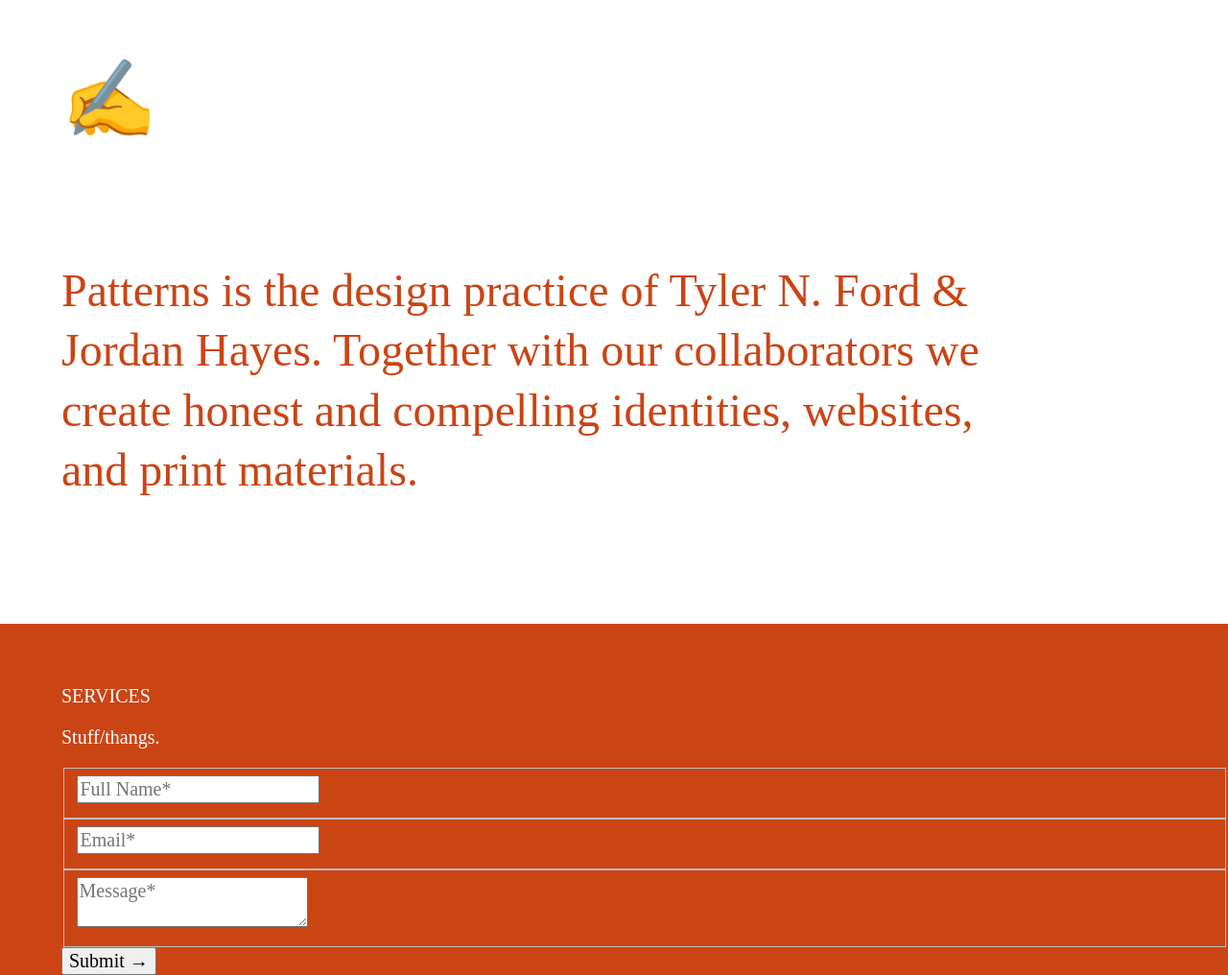
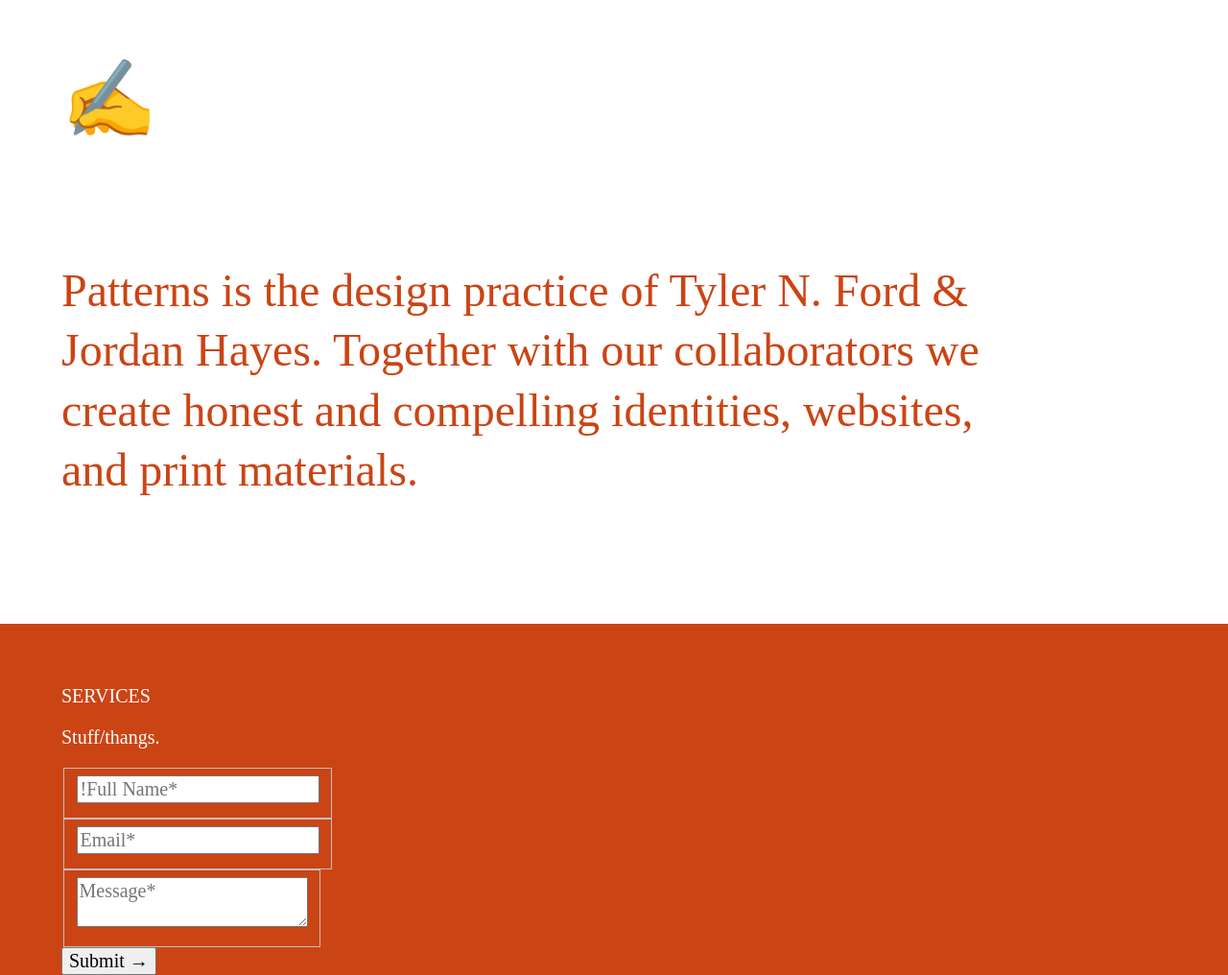
Before and after one commit to wearepatterns/wearepatterns.github.io, a Jekyll site: the page built from index.markdown, in a window 1280 px wide. Shown: the whole page at 96% size. Built offline with Jekyll 4.4.1, drawn with Linux system fonts in a browser that asks for light colours.

Commit message:
Update new.html

```diff
--- a/_layouts/new.html
+++ b/_layouts/new.html
@@ -41,9 +41,9 @@
             <h1 class="pt5 mt0 f4 ttu normal">Services</h1>
             <p>Stuff/thangs.</p>
 
-            <form id="cform" action="//formspree.io/tylernford@gmail.com" method="POST">
+            <form class="mw4" action="//formspree.io/tylernford@gmail.com" method="POST">
                         <fieldset>
-                            <input type="text" name="Name" placeholder="Full Name*" validate-required>
+                            <input type="text" name="Name" placeholder="!Full Name*" validate-required>
                         </fieldset>
                         <fieldset>
                             <input type="email" name="Email" placeholder="Email*" validate-required validate-email>
```
